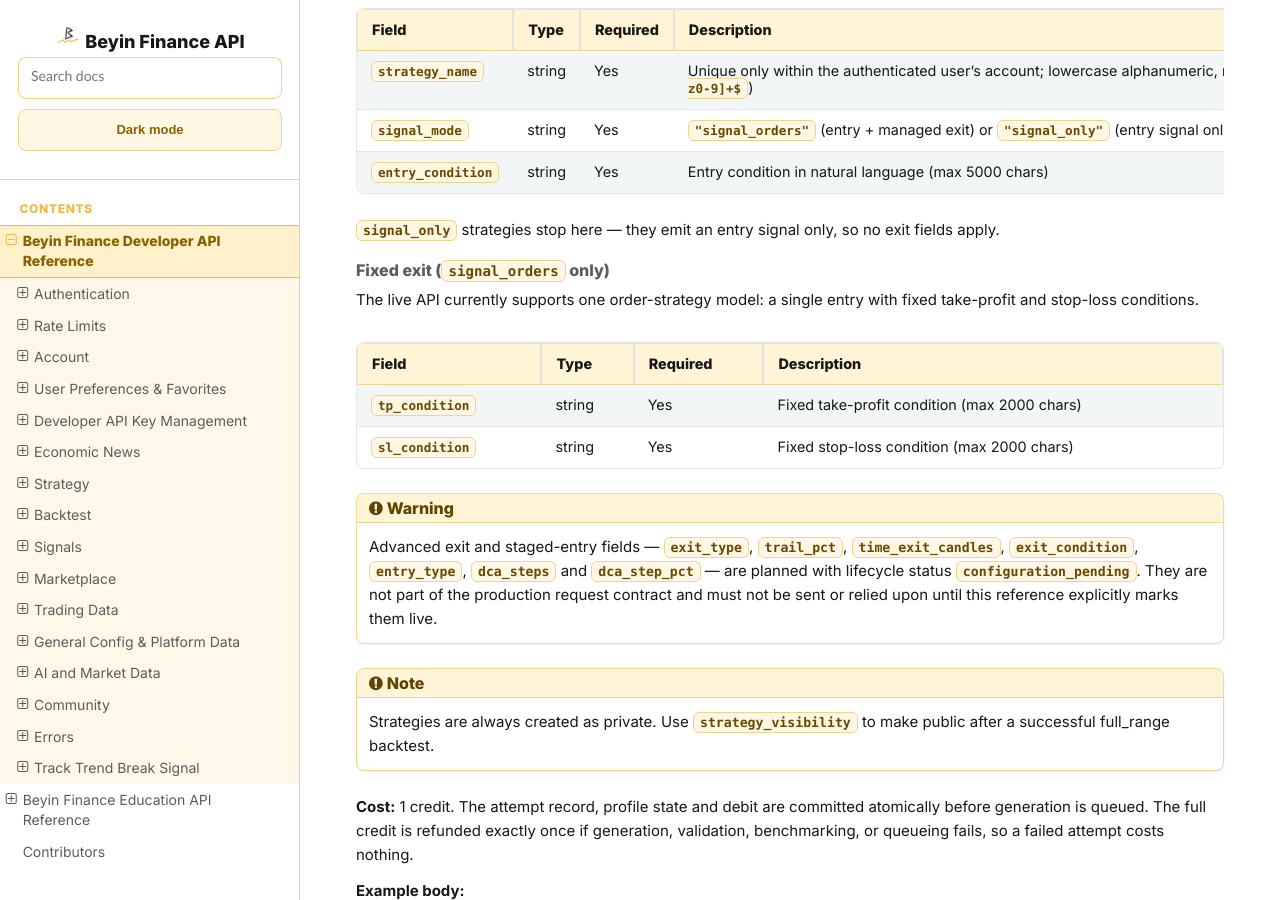
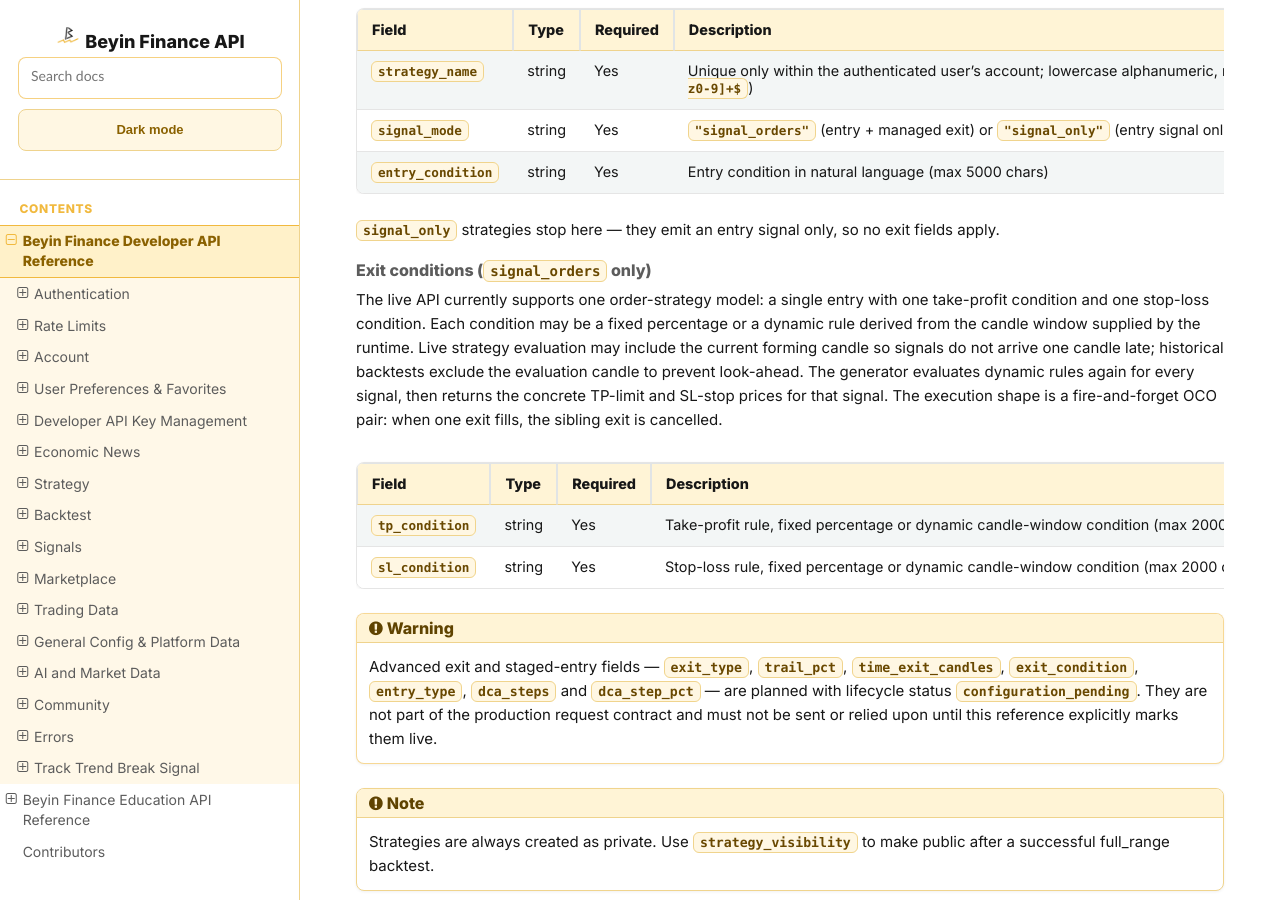
Before and after one commit to jnrbrain/Beyin-Finance, a Sphinx documentation site: the page built from docs/endpoints.md, in a window 1280 px wide and 900 px high, scrolled down 22796 px. Built offline with Sphinx 7.4.7 and the Read the Docs theme 3.1.0, drawn with Linux system fonts in a browser that asks for light colours; some of the changed text lies outside the part shown.

Commit message:
docs: document dynamic strategy exits

````diff
--- a/docs/endpoints.md
+++ b/docs/endpoints.md
@@ -1086,15 +1086,22 @@
 `signal_only` strategies stop here — they emit an entry signal only, so no exit
 fields apply.
 
-#### Fixed exit (`signal_orders` only)
+#### Exit conditions (`signal_orders` only)
 
 The live API currently supports one order-strategy model: a single entry with
-fixed take-profit and stop-loss conditions.
-
-| Field | Type | Required | Description |
-|-------|------|----------|-------------|
-| `tp_condition` | string | Yes | Fixed take-profit condition (max 2000 chars) |
-| `sl_condition` | string | Yes | Fixed stop-loss condition (max 2000 chars) |
+one take-profit condition and one stop-loss condition. Each condition may be a
+fixed percentage or a dynamic rule derived from the candle window supplied by
+the runtime. Live strategy evaluation may include the current forming candle
+so signals do not arrive one candle late; historical backtests exclude the
+evaluation candle to prevent look-ahead.
+The generator evaluates dynamic rules again for every signal, then returns the
+concrete TP-limit and SL-stop prices for that signal. The execution shape is a
+fire-and-forget OCO pair: when one exit fills, the sibling exit is cancelled.
+
+| Field | Type | Required | Description |
+|-------|------|----------|-------------|
+| `tp_condition` | string | Yes | Take-profit rule, fixed percentage or dynamic candle-window condition (max 2000 chars) |
+| `sl_condition` | string | Yes | Stop-loss rule, fixed percentage or dynamic candle-window condition (max 2000 chars) |
 
 :::{warning}
 Advanced exit and staged-entry fields — `exit_type`, `trail_pct`,
@@ -1116,7 +1123,7 @@
 
 **Example body:**
 ```json
-{"strategy_name": "emacross", "signal_mode": "signal_orders", "entry_condition": "EMA 9 crosses above EMA 21", "tp_condition": "Reaches a 3% profit target", "sl_condition": "Risk 2% below entry"}
+{"strategy_name": "emacross", "signal_mode": "signal_orders", "entry_condition": "EMA 9 crosses above EMA 21", "tp_condition": "For a long, target the largest (high - close) / close gap across the last 100 completed candles; mirror it for a short", "sl_condition": "For a long, stop below the lowest low of the last 20 completed candles; mirror it for a short"}
 ```
 
 **Response:**
@@ -1207,8 +1214,8 @@
 | `strategy_name` | string | Yes | Existing strategy you own |
 | `mode` | string | No | `"rewrite"` (re-enter conditions) or `"ai_revise"` (free-text change request). |
 | `entry_condition` | string | No | New entry condition |
-| `tp_condition` | string | Cond. | New fixed take-profit. Required with `sl_condition` for a `signal_orders` rewrite. |
-| `sl_condition` | string | Cond. | New fixed stop-loss. Required with `tp_condition` for a `signal_orders` rewrite. |
+| `tp_condition` | string | Cond. | New take-profit rule (fixed or dynamic). Required with `sl_condition` for a `signal_orders` rewrite. |
+| `sl_condition` | string | Cond. | New stop-loss rule (fixed or dynamic). Required with `tp_condition` for a `signal_orders` rewrite. |
 | `revision_prompt` | string | Cond. | Free-text change request, 20–2000 chars. Required for `mode: "ai_revise"`; rejected for `mode: "rewrite"`. |
 
 The required condition fields mirror [Create Strategy](#create-strategy): the
@@ -1219,9 +1226,9 @@
 Editing a strategy creates a new version and triggers AI code regeneration. All marketplace subscribers of this strategy will be automatically unsubscribed.
 :::
 
-**Example body (rewrite a fixed-exit strategy):**
-```json
-{"strategy_name": "emacross", "mode": "rewrite", "entry_condition": "EMA 12 crosses above EMA 26", "tp_condition": "Price reaches +5%", "sl_condition": "Price drops -3%"}
+**Example body (rewrite an order strategy with exit rules):**
+```json
+{"strategy_name": "emacross", "mode": "rewrite", "entry_condition": "EMA 12 crosses above EMA 26", "tp_condition": "Price reaches +5%", "sl_condition": "Stop below the lowest low of the last 20 completed candles"}
 ```
 
 **Example body (AI revise):**
````
Also changed, not shown: docs/runtime-integration-notes.md (+5 -1 lines).
